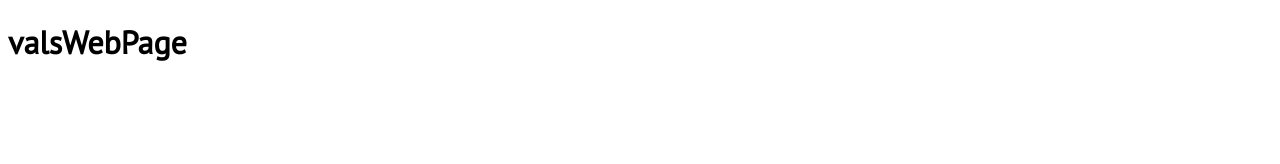
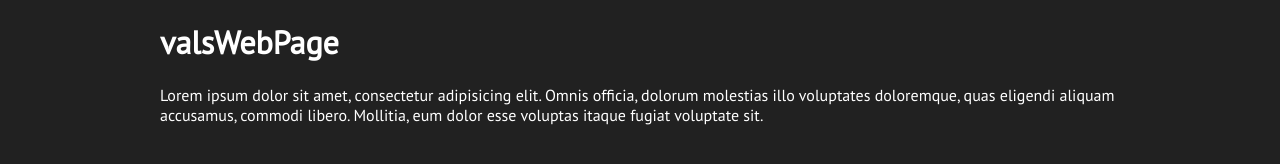
Before and after one commit to val-fom/val-fom.github.io, a plain HTML site: page index.html in a window 1280 px wide. Drawn offline with Linux system fonts and the light colour scheme.

Commit message:
regular commit

```diff
--- a/index.html
+++ b/index.html
@@ -8,7 +8,12 @@
 </head>
 <body>
 	<header>
-		<h1>valsWebPage</h1>
+		<div class="column-960">
+			<h1>valsWebPage</h1>
+			<p>
+				Lorem ipsum dolor sit amet, consectetur adipisicing elit. Omnis officia, dolorum molestias illo voluptates doloremque, quas eligendi aliquam accusamus, commodi libero. Mollitia, eum dolor esse voluptas itaque fugiat voluptate sit.
+			</p>
+		</div>
 	</header>
 	<main>
 
--- a/style.css
+++ b/style.css
@@ -1,3 +1,17 @@
 body {
 	font-family: 'PT Sans', sans-serif;
+	background-color: rgba(33, 33, 33, 1.0); /*#212121*/
+	color: #ffffff;
+	padding: 0;
+	margin: 0;
 }
+
+header {
+	min-height: 240px;
+	box-shadow: 0 0 0 5px #rgba(1, 1, 1, 1.0);
+}
+
+div.column-960 {
+	width: 960px;
+	margin: 0 auto;
+}
```
